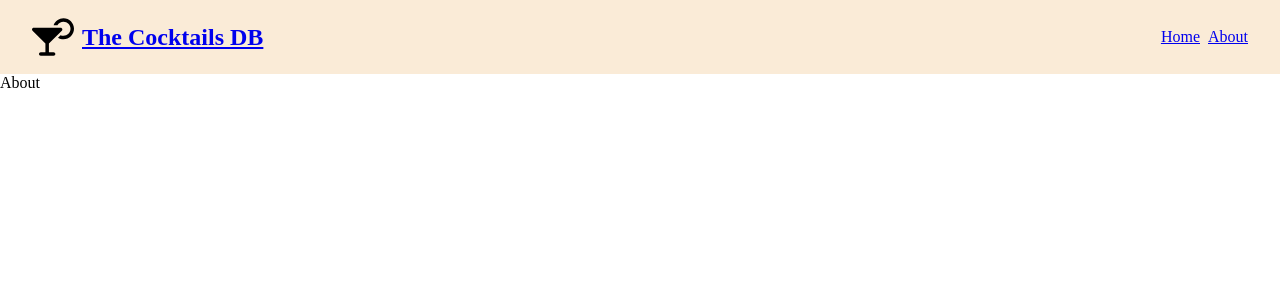
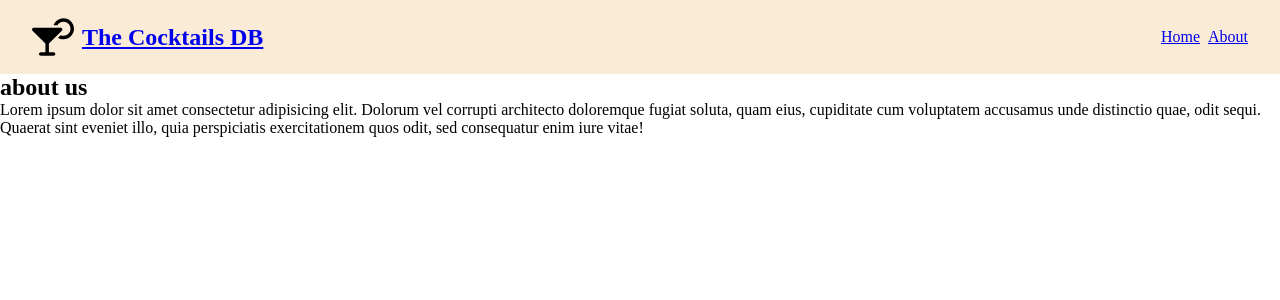
Before and after one commit to GDimitroff/cocktails, a React (Create React App) app: page /about in a window 1280 px wide. Shown: the top 300 px of the page. Built offline with nearby package versions, Linux system fonts and the light colour scheme.

Commit message:
Add about page

```diff
--- a/src/pages/About.js
+++ b/src/pages/About.js
@@ -1,5 +1,16 @@
 const About = () => {
-  return <div>About</div>;
+  return (
+    <section className="section section-about">
+      <h1 className="section-title">about us</h1>
+      <p>
+        Lorem ipsum dolor sit amet consectetur adipisicing elit. Dolorum vel
+        corrupti architecto doloremque fugiat soluta, quam eius, cupiditate cum
+        voluptatem accusamus unde distinctio quae, odit sequi. Quaerat sint
+        eveniet illo, quia perspiciatis exercitationem quos odit, sed
+        consequatur enim iure vitae!
+      </p>
+    </section>
+  );
 };
 
 export default About;
```
